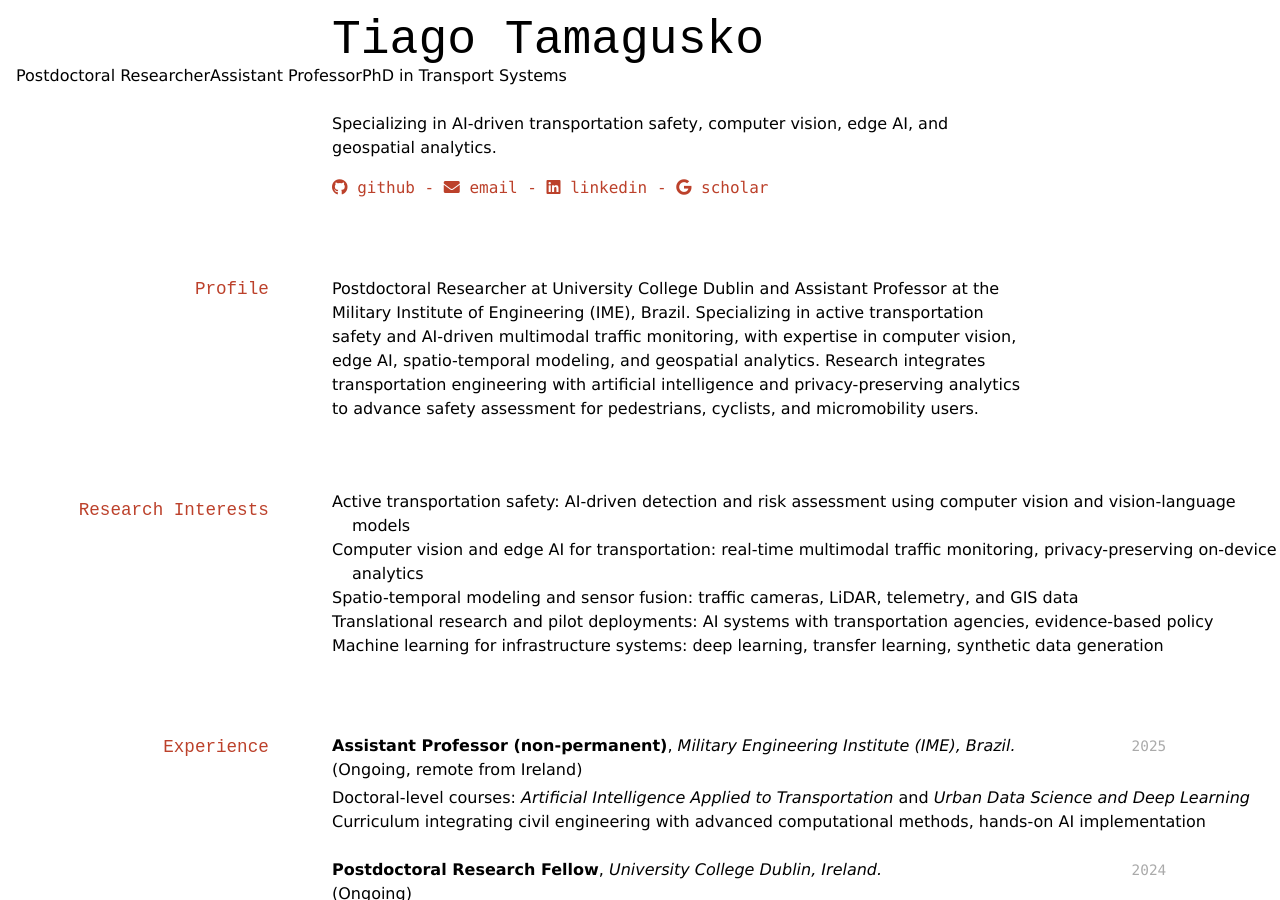
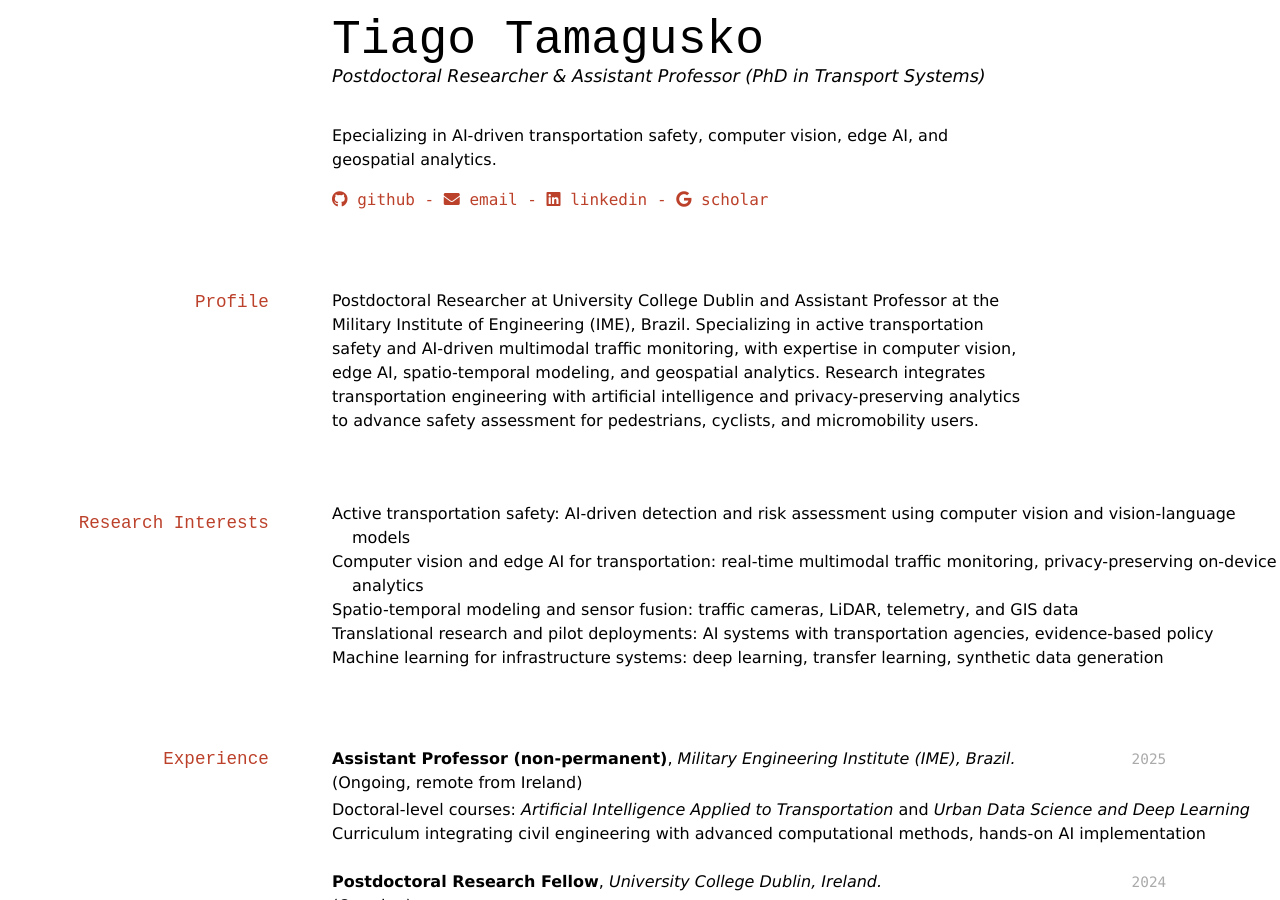
Before and after one commit to tamagusko/cv, a Jekyll site: the page built from index.md, in a window 1280 px wide and 900 px high. Built offline with Jekyll 4.4.1, drawn with Linux system fonts in a browser that asks for light colours; nearby versions of some CDN libraries; a style sheet for code colours, icons or effects is not loaded.

Commit message:
feat: update March. 2026

```diff
--- a/index.md
+++ b/index.md
@@ -5,9 +5,9 @@ title: Tiago Tamagusko's CV
 
 # Tiago Tamagusko
 
-Postdoctoral Researcher | Assistant Professor | PhD in Transport Systems
+Postdoctoral Researcher & Assistant Professor (PhD in Transport Systems)
 
-<br/>Specializing in AI-driven transportation safety, computer vision, edge AI, and geospatial analytics.<br/>
+<br/>Epecializing in AI-driven transportation safety, computer vision, edge AI, and geospatial analytics.<br/>
 
 <div id="webaddress">
   <a href="https://github.com/tamagusko" target="_blank"><i class="fab fa-github"></i> github</a> -
```
